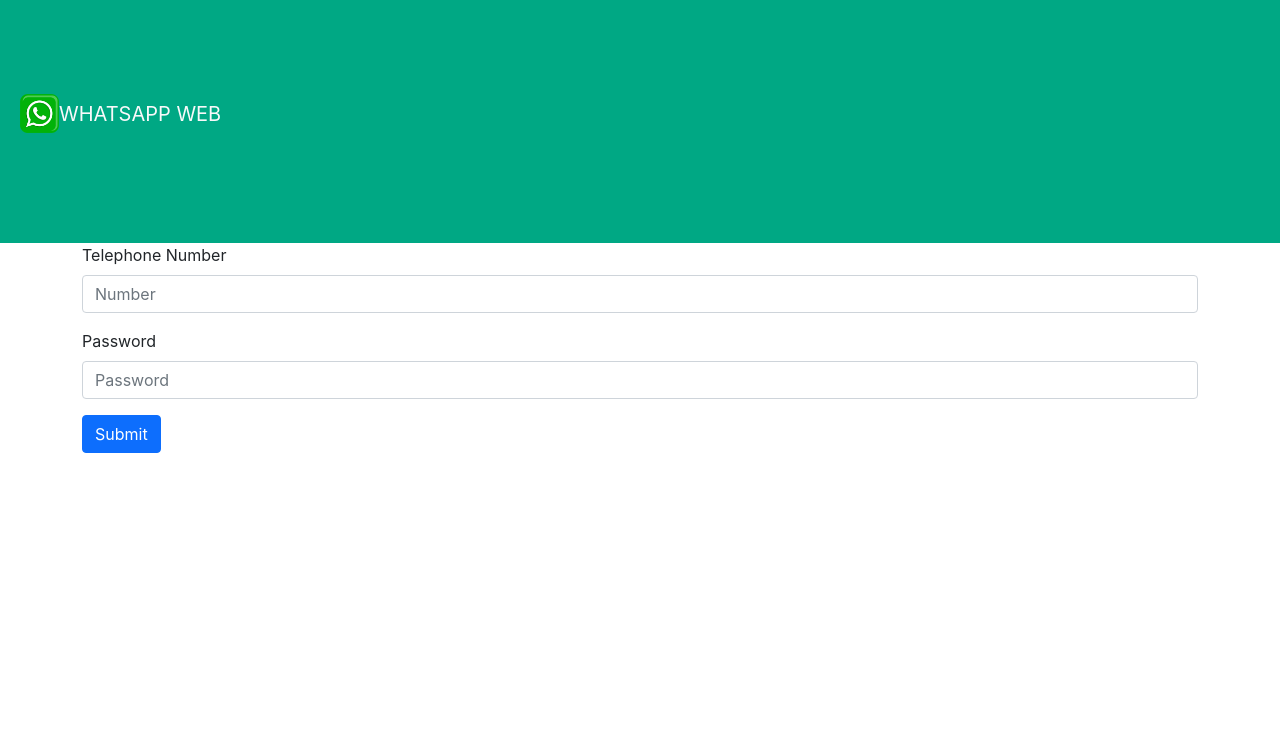
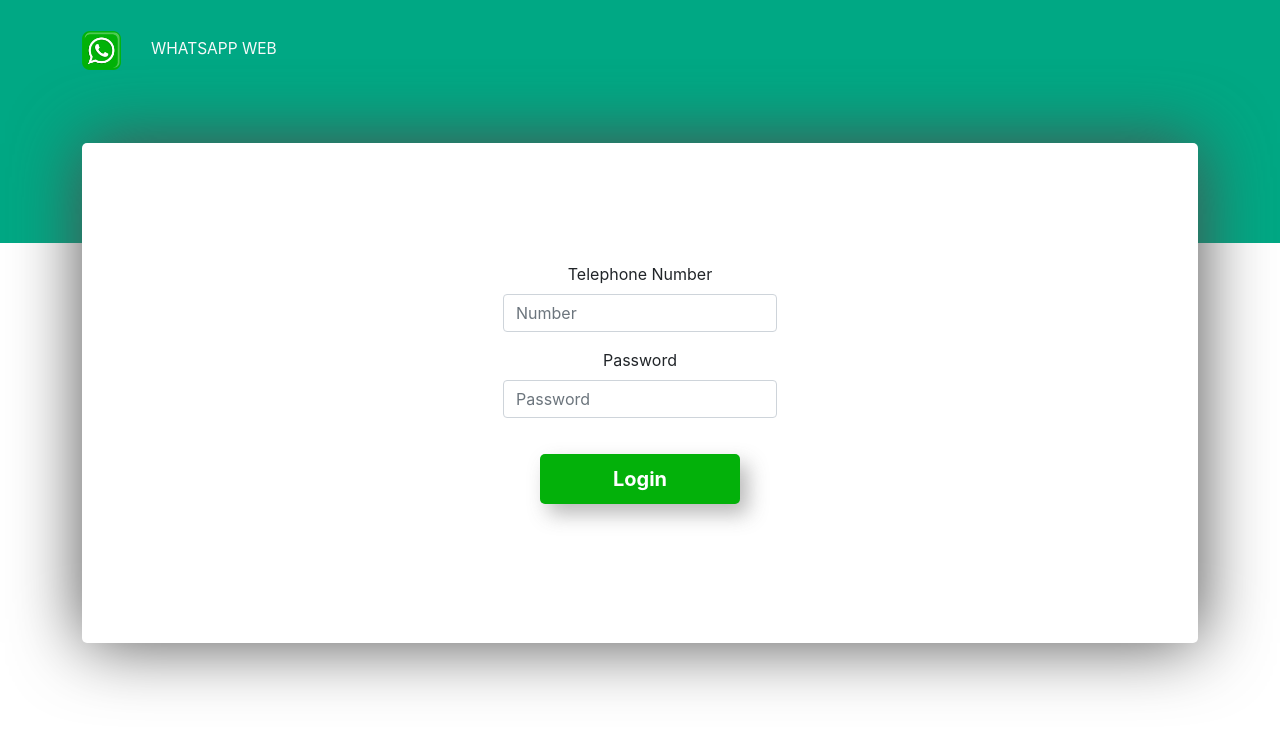
Before and after one commit to azizmatyakubov/whatsapp-interface, a React (Create React App) app: page / in a window 1280 px wide. Shown: the top 732 px of the page. Built offline with nearby package versions, Linux system fonts and the light colour scheme.

Commit message:
Login page done

```diff
--- a/src/App.js
+++ b/src/App.js
@@ -11,7 +11,6 @@
   return (
     <>
       <BrowserRouter>
-        <NavBar />
         <Routes>
           <Route path="/" element={<Login />} />
         </Routes>
--- a/src/components/Login/login.css
+++ b/src/components/Login/login.css
@@ -0,0 +1,26 @@
+.main-container {
+  display: flex;
+  flex-direction: column;
+  align-items: center;
+  justify-content: center;
+  height: 500px;
+  transform: translateY(-100px);
+  border-radius: 5px;
+  background-color: white;
+  box-shadow: rgb(78, 78, 78) 1px 0px 70px;
+}
+.LoginButton {
+  margin-top: 20px;
+  margin-bottom: 20px;
+
+  width: 200px;
+  height: 50px;
+  border-radius: 5px;
+  background-color: rgb(3, 177, 10) !important;
+  color: rgb(255, 255, 255);
+  font-size: 20px;
+  font-weight: bold;
+  border: none;
+  cursor: pointer;
+  box-shadow: rgba(78, 78, 78, 0.397) 8px 10px 20px;
+}
--- a/src/components/Login/login.jsx
+++ b/src/components/Login/login.jsx
@@ -1,19 +1,23 @@
 import React from "react";
 import { Container, Form, Button } from "react-bootstrap";
+import NavBar from "../NavBar/NavBar";
+import "./login.css";
+
 class Login extends React.Component {
   render() {
     return (
       <>
+        <NavBar />
         <Container>
           <div className="main-container">
             <div className="login">
-              <Form>
+              <Form className="text-center">
                 <Form.Group className="mb-3" controlId="formBasicEmail">
                   <Form.Label>Telephone Number</Form.Label>
                   <Form.Control type="tel" placeholder="Number" />
                 </Form.Group>
 
-                <Form.Group className="mb-3" controlId="formBasicPassword">
+                <Form.Group className=" mb-3" controlId="formBasicPassword">
                   <Form.Label>Password</Form.Label>
                   <Form.Control type="password" placeholder="Password" />
                 </Form.Group>
@@ -22,9 +26,9 @@
                   controlId="formBasicCheckbox"
                 ></Form.Group>
 
-                <Button variant="primary" type="submit">
-                  Submit
-                </Button>
+                <button className="LoginButton" type="submit">
+                  Login
+                </button>
               </Form>
             </div>
           </div>
--- a/src/components/NavBar/NavBar.css
+++ b/src/components/NavBar/NavBar.css
@@ -5,15 +5,25 @@
   height: 243px;
   background-color: rgb(0, 168, 132);
   color: rgb(0, 168, 132);
+  overflow: visible;
 }
 
 .logo {
   height: 39px;
   width: 39px;
-  margin-bottom: 16px;
-  margin-left: 20px;
+  margin-bottom: 14px;
+
+  margin-right: 20px;
+  margin-top: 2px;
 }
 .logo-text {
   display: flex;
   flex-direction: row;
+  transform: translateY(-65px);
+  max-width: 800px;
 }
+#text {
+  font-size: 15.5px;
+  margin-left: 10px;
+  margin-top: 3px;
+}
--- a/src/components/NavBar/NavBar.jsx
+++ b/src/components/NavBar/NavBar.jsx
@@ -1,11 +1,15 @@
 import React from "react";
 import "./NavBar.css";
 import "bootstrap-icons/font/bootstrap-icons.css";
+import { Container, Row } from "react-bootstrap";
 
 class NavBar extends React.Component {
   render() {
     return (
+      <div id="MainNav">
         <nav id="NavBar" className="navbar navbar-expand-lg ">
+          <Container>
+            <Row>
               <div className="logo-text">
                 <img
                   className="logo"
@@ -13,9 +17,14 @@
                   alt="logo"
                 />
 
-          <p className="navbar-brand text-light">WHATSAPP WEB</p>
+                <p id="text" className="navbar-brand text-light ">
+                  WHATSAPP WEB
+                </p>
               </div>
+            </Row>
+          </Container>
         </nav>
+      </div>
     );
   }
 }
```
Lines whose indentation alone changed are shown as unchanged.
